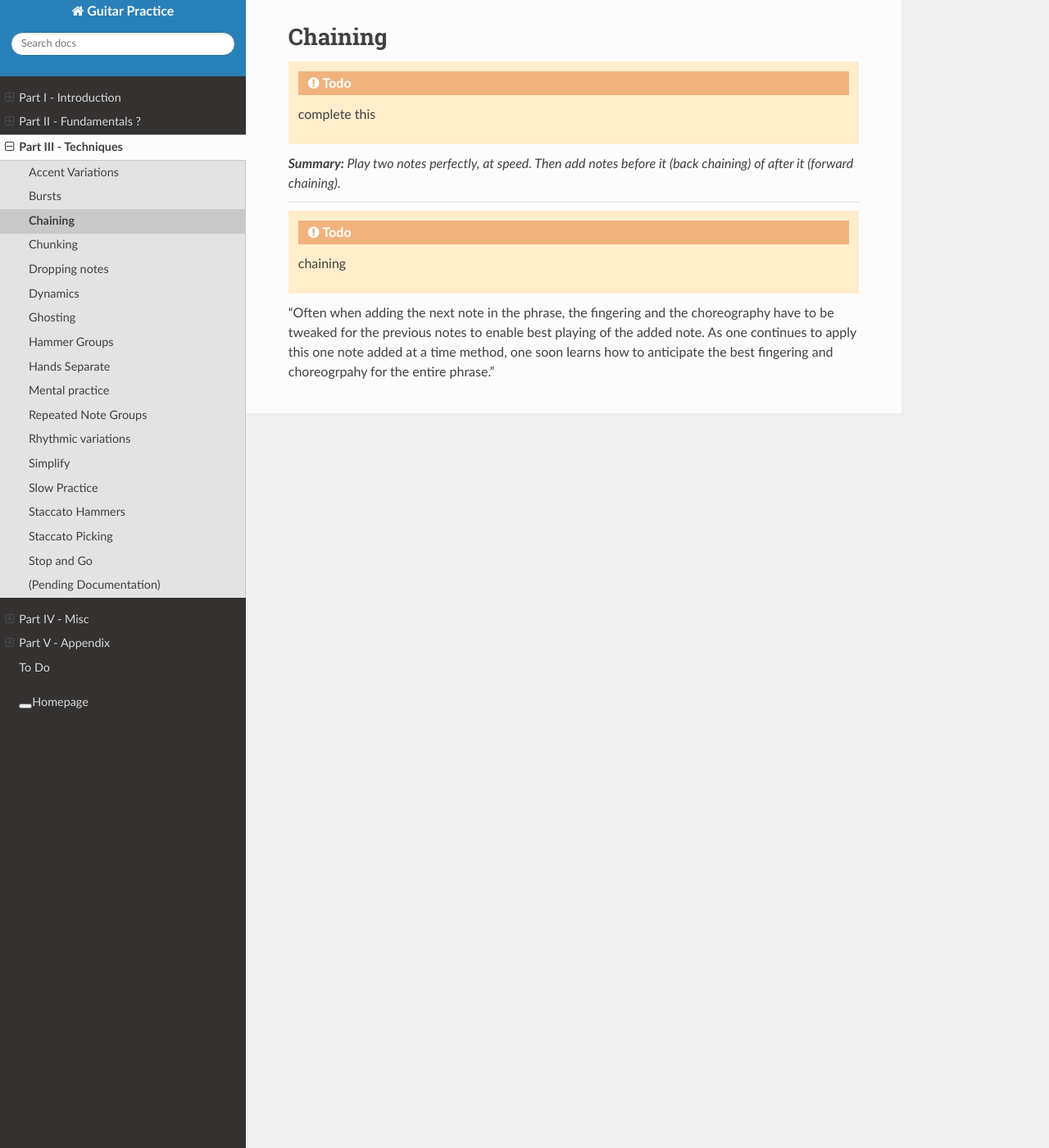
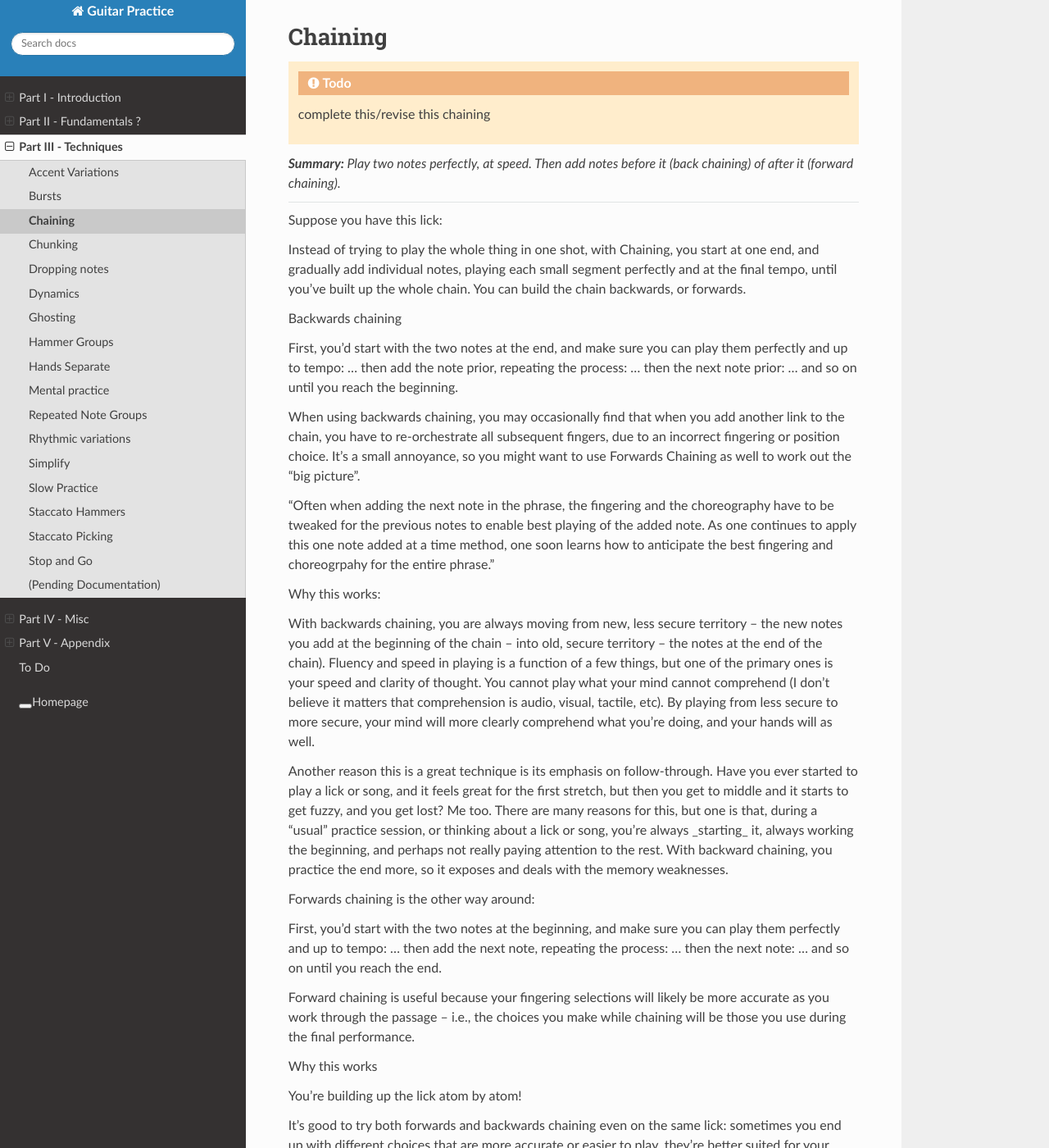
Before and after one commit to jzohrab/practicing-guitar, a Sphinx documentation site: the page built from docs/part-3-techniques/chaining.rst, in a window 1280 px wide and 1400 px high. Shown: the whole window at 82% size. Built offline with Sphinx 7.4.7 and the Read the Docs theme 2.0.0, drawn with Linux system fonts in a browser that asks for light colours; a script that is not in the unit is left out; some of the changed text lies outside the part shown.

Commit message:
Chaining draft.

```diff
--- a/docs/part-3-techniques/chaining.rst
+++ b/docs/part-3-techniques/chaining.rst
@@ -1,7 +1,7 @@
 Chaining
 --------
 
-.. todo:: complete this
+.. todo:: complete this/revise this chaining
 
 .. tech:technique:: chaining
    :displayname: Chaining
@@ -9,6 +9,44 @@ Chaining
 
    Play two notes perfectly, at speed.  Then add notes before it (back chaining) of after it (forward chaining).
 
-.. todo:: chaining
+
+Suppose you have this lick:
+
+Instead of trying to play the whole thing in one shot, with Chaining, you start at one end, and gradually add individual notes, playing each small segment perfectly and at the final tempo, until you’ve built up the whole chain.  You can build the chain backwards, or forwards.
+
+Backwards chaining
+
+First, you’d start with the two notes at the end, and make sure you can play them perfectly and up to tempo:
+… then add the note prior, repeating the process:
+… then the next note prior:
+… and so on until you reach the beginning.
+
+When using backwards chaining, you may occasionally find that when you add another link to the chain, you have to re-orchestrate all subsequent fingers, due to an incorrect fingering or position choice.  It’s a small annoyance, so you might want to use Forwards Chaining as well to work out the “big picture”.
 
 "Often when adding the next note in the phrase, the fingering and the choreography have to be tweaked for the previous notes to enable best playing of the added note. As one continues to apply this one note added at a time method, one soon learns how to anticipate the best fingering and choreogrpahy for the entire phrase."
+
+
+Why this works:
+
+With backwards chaining, you are always moving from new, less secure territory -- the new notes you add at the beginning of the chain -- into old, secure territory -- the notes at the end of the chain).  Fluency and speed in playing is a function of a few things, but one of the primary ones is your speed and clarity of thought.  You cannot play what your mind cannot comprehend (I don’t believe it matters that comprehension is audio, visual, tactile, etc).  By playing from less secure to more secure, your mind will more clearly comprehend what you’re doing, and your hands will as well.
+
+Another reason this is a great technique is its emphasis on follow-through.  Have you ever started to play a lick or song, and it feels great for the first stretch, but then you get to middle and it starts to get fuzzy, and you get lost?  Me too.  There are many reasons for this, but one is that, during a “usual” practice session, or thinking about a lick or song, you’re always _starting_ it, always working the beginning, and perhaps not really paying attention to the rest.  With backward chaining, you practice the end more, so it exposes and deals with the memory weaknesses.
+
+Forwards chaining is the other way around:
+
+First, you’d start with the two notes at the beginning, and make sure you can play them perfectly and up to tempo:
+… then add the next note, repeating the process:
+… then the next note:
+… and so on until you reach the end.
+
+Forward chaining is useful because your fingering selections will likely be more accurate as you work through the passage -- i.e., the choices you make while chaining will be those you use during the final performance.
+
+Why this works
+
+You’re building up the lick atom by atom!
+
+It’s good to try both forwards and backwards chaining even on the same lick: sometimes you end up with different choices that are more accurate or easier to play, they’re better suited for your mind and hands.
+
+.. todo:: j sulliman video permission
+
+Jason Sulliman - trombone - https://youtu.be/f9X4h-cY1uw
```
